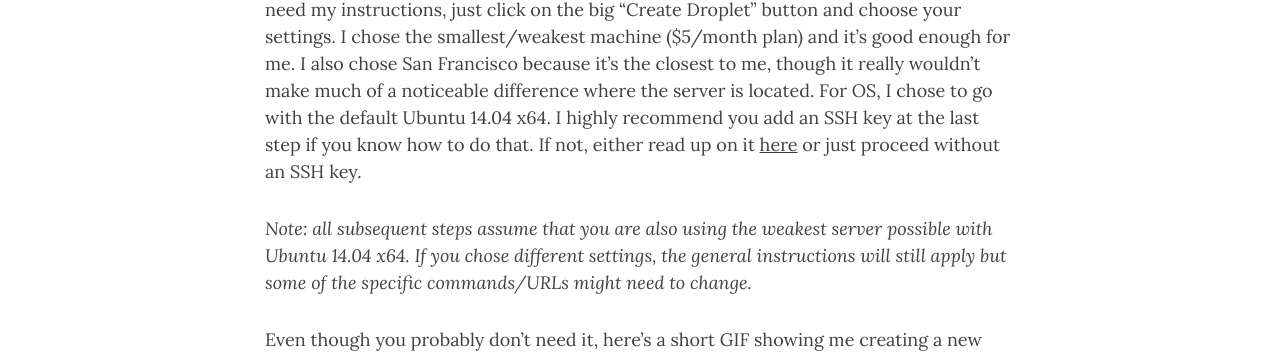
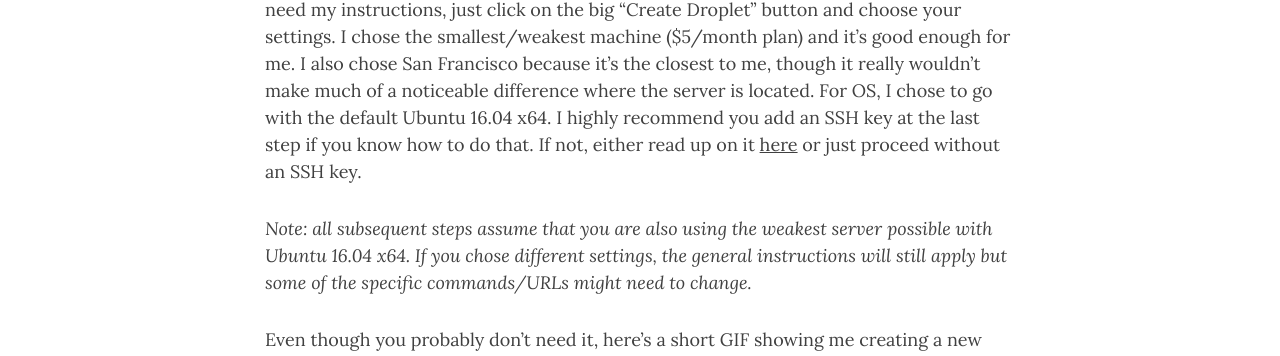
Before and after one commit to daattali/daattali.github.io, a Jekyll site: the page built from _posts/2015-05-09-setup-rstudio-shiny-server-digital-ocean.md, in a window 1280 px wide and 900 px high, scrolled down 1638 px. Shown: the part 289-645 px from the top of the window. Built offline with Jekyll 4.4.1, drawn with Linux system fonts in a browser that asks for light colours; nearby versions of some CDN libraries; comment, search, counter and statistics services are not loaded; some of the changed text lies outside the part shown.

Commit message:
Update 2015-05-09-setup-rstudio-shiny-server-digital-ocean.md

```diff
--- a/_posts/2015-05-09-setup-rstudio-shiny-server-digital-ocean.md
+++ b/_posts/2015-05-09-setup-rstudio-shiny-server-digital-ocean.md
@@ -44,9 +44,9 @@ Go to [DigitalOcean](https://m.do.co/c/358494f80b99) (use this referral link to
 
 # Step 2: Create a new droplet {#create-droplet}
 
-Now let's claim one of DO's machines as our own! It's so simple that you definitely don't need my instructions, just click on the big "Create Droplet" button and choose your settings. I chose the smallest/weakest machine ($5/month plan) and it's good enough for me. I also chose San Francisco because it's the closest to me, though it really wouldn't make much of a noticeable difference where the server is located. For OS, I chose to go with the default Ubuntu 14.04 x64.  I highly recommend you add an SSH key at the last step if you know how to do that. If not, either read up on it [here](https://www.digitalocean.com/community/tutorials/how-to-use-ssh-keys-with-putty-on-digitalocean-droplets-windows-users) or just proceed without an SSH key.
+Now let's claim one of DO's machines as our own! It's so simple that you definitely don't need my instructions, just click on the big "Create Droplet" button and choose your settings. I chose the smallest/weakest machine ($5/month plan) and it's good enough for me. I also chose San Francisco because it's the closest to me, though it really wouldn't make much of a noticeable difference where the server is located. For OS, I chose to go with the default Ubuntu 16.04 x64.  I highly recommend you add an SSH key at the last step if you know how to do that. If not, either read up on it [here](https://www.digitalocean.com/community/tutorials/how-to-use-ssh-keys-with-putty-on-digitalocean-droplets-windows-users) or just proceed without an SSH key.
 
-*Note: all subsequent steps assume that you are also using the weakest server possible with Ubuntu 14.04 x64. If you chose different settings, the general instructions will still apply but some of the specific commands/URLs might need to change.*
+*Note: all subsequent steps assume that you are also using the weakest server possible with Ubuntu 16.04 x64. If you chose different settings, the general instructions will still apply but some of the specific commands/URLs might need to change.*
 
 Even though you probably don't need it, here's a short GIF showing me creating a new droplet:
 [![Create droplet]({{ site.url }}/img/blog/digital-ocean/do-create.gif)]({{ site.url }}/img/blog/digital-ocean/do-create.gif)
@@ -411,6 +411,8 @@ If you've found this tutorial useful, please consider supporting me for the coun
 
 **[2017-04-04]** Added a [section](#host-rmd) on hosting Rmd files on a shiny server.
 
+**[2017-10-17]** Updated instructions to use Ubuntu 16.04 instead of 14.04 and changed using vim to using nano because it's easier for beginners.
+
 # Resources {#resources}
 
 This is a list of the main blog/StackOverflow/random posts I had to consult while getting all this to work.
```
Also changed, not shown: other parts of _posts/2015-05-09-setup-rstudio-shiny-server-digital-ocean.md (+10 -10 lines).
